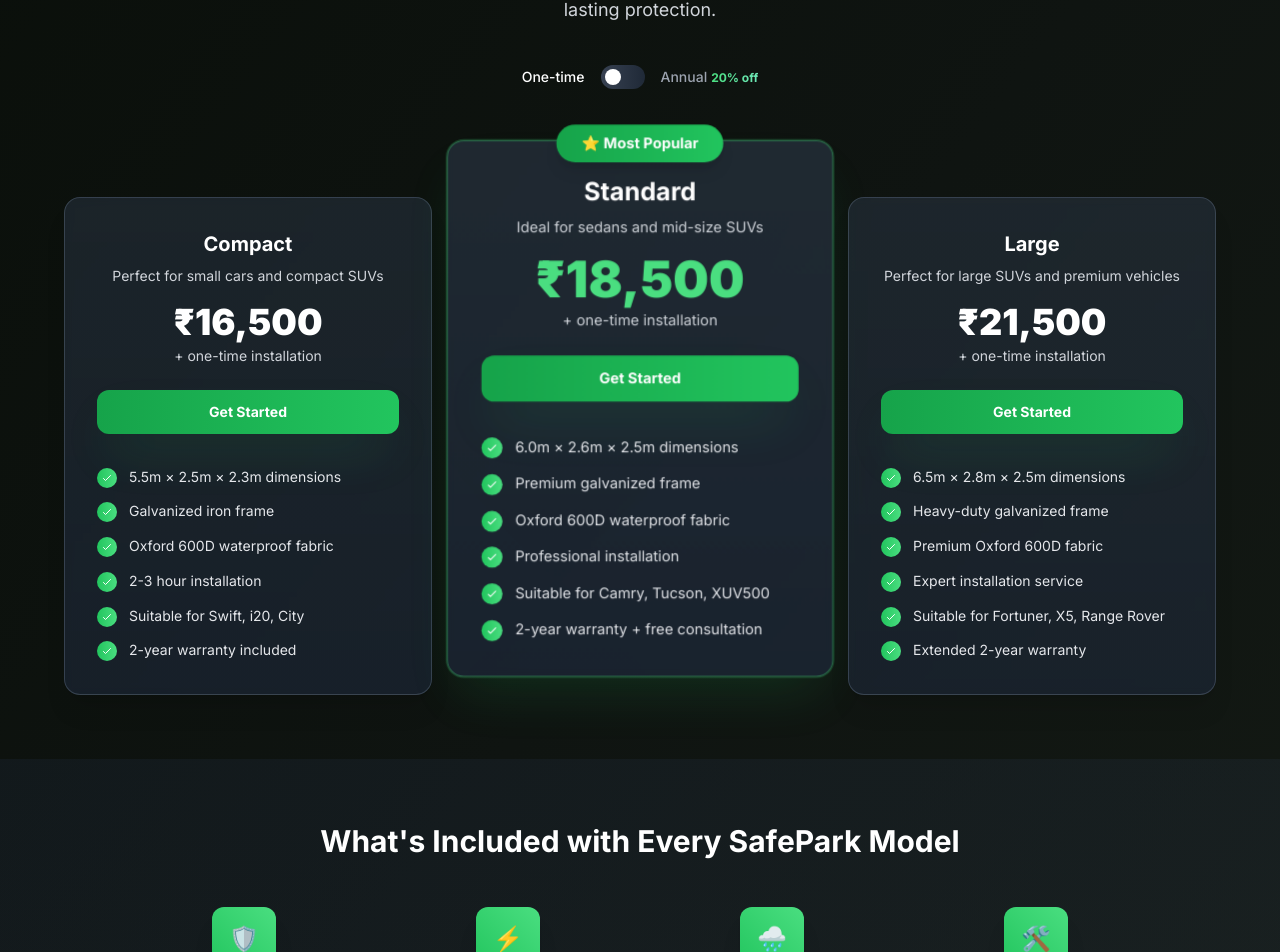
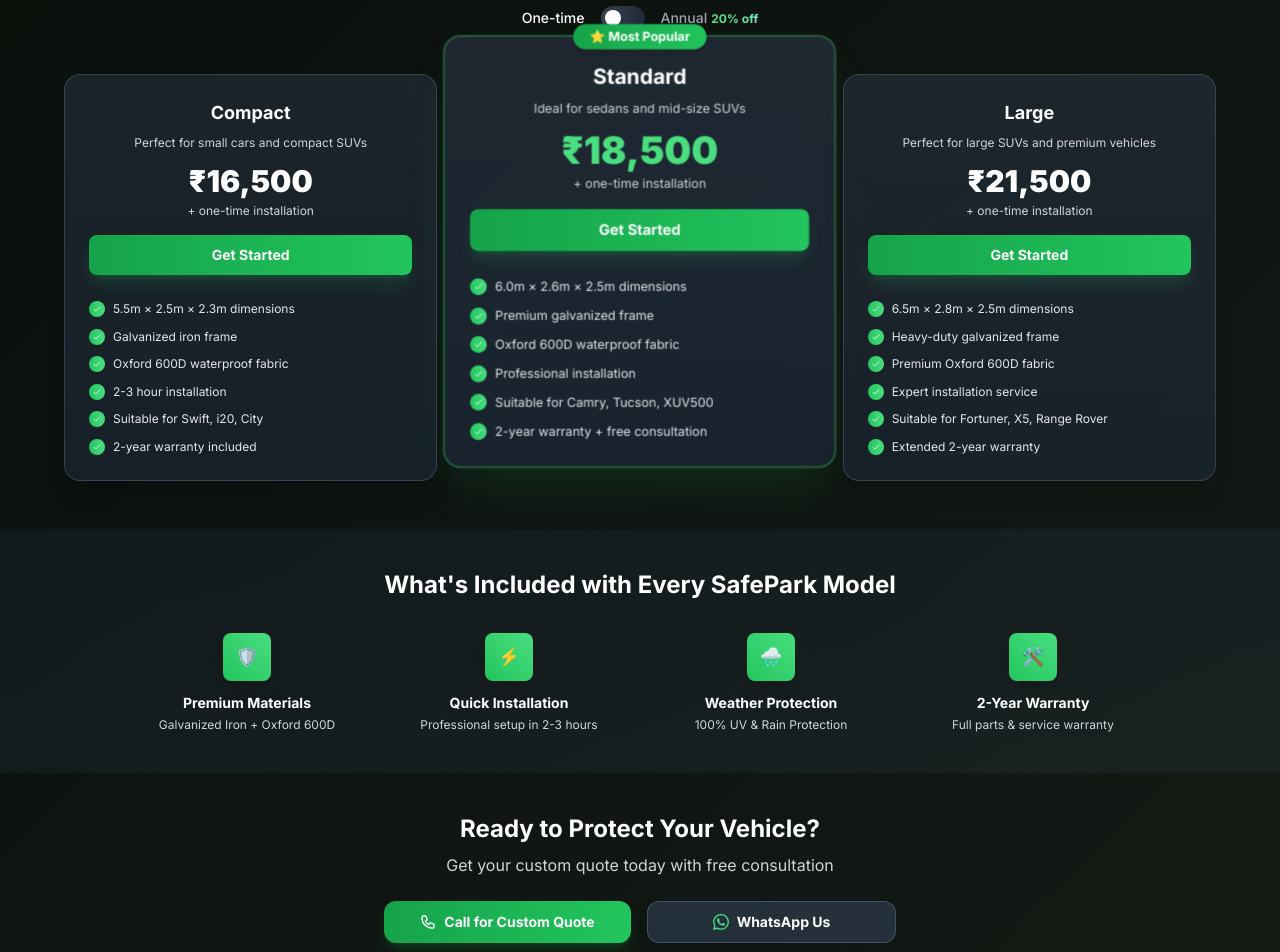
Before and after one commit to skillmates07-stack/safepark-website, a Next.js app: page /pricing in a window 1280 px wide. Shown: the part 338-1290 px from the top of the page. Built offline with nearby package versions, Linux system fonts and the light colour scheme.

Commit message:
Update page.tsx

```diff
--- a/src/app/pricing/page.tsx
+++ b/src/app/pricing/page.tsx
@@ -58,22 +58,22 @@ export default function PricingPage() {
 
   return (
     <main className="pt-[56px] bg-gradient-to-br from-[#0a0f0a] via-[#0f1411] to-[#141a14] min-h-screen">
-      {/* IMPROVED HERO SECTION */}
-      <section className="py-12 px-4 lg:px-8">
+      {/* COMPACT HERO SECTION */}
+      <section className="py-6 px-4">
         <div className="max-w-4xl mx-auto text-center">
-          <h1 className="text-4xl lg:text-5xl font-black mb-6 leading-tight tracking-tight">
+          <h1 className="text-4xl lg:text-5xl font-black mb-3 leading-tight tracking-tight max-w-3xl mx-auto">
             <span className="text-white">Find Your Perfect</span>{' '}
             <span className="bg-gradient-to-r from-green-400 to-emerald-300 bg-clip-text text-transparent">
               SafePark
             </span>{' '}
             <span className="text-white">Protection Plan</span>
           </h1>
-          <p className="text-lg text-gray-300 mb-10 max-w-2xl mx-auto leading-relaxed">
+          <p className="text-gray-300 mb-6 max-w-xl mx-auto leading-relaxed">
             Every SafePark includes a strong metal frame and weatherproof fabric for lasting protection.
           </p>
 
           {/* PRICING TOGGLE */}
-          <div className="flex items-center justify-center gap-4 mb-12">
+          <div className="flex items-center justify-center gap-4 mb-8">
             <span className={`text-sm font-medium ${!isAnnual ? 'text-white' : 'text-gray-400'}`}>
               One-time
             </span>
@@ -97,42 +97,42 @@ export default function PricingPage() {
         </div>
       </section>
 
-      {/* BALANCED PRICING CARDS */}
-      <section className="px-4 lg:px-8 pb-16">
+      {/* COMPACT PRICING CARDS */}
+      <section className="-mt-4 px-4 pb-12">
         <div className="max-w-6xl mx-auto">
-          <div className="grid grid-cols-1 md:grid-cols-3 gap-6 items-end">
+          <div className="grid grid-cols-1 md:grid-cols-3 gap-4 items-end">
             {pricingPlans.map((plan, index) => (
               <div
                 key={plan.id}
-                className={`relative backdrop-blur-sm border rounded-2xl p-8 transition-all duration-300 ${
+                className={`relative backdrop-blur-sm border rounded-2xl p-6 transition-all duration-300 ${
                   plan.popular
-                    ? 'bg-gradient-to-b from-slate-700/50 to-slate-800/70 border-green-400/40 shadow-2xl shadow-green-500/15 ring-1 ring-green-400/25 -translate-y-8 scale-105'
+                    ? 'bg-gradient-to-b from-slate-700/50 to-slate-800/70 border-green-400/40 shadow-2xl shadow-green-500/15 ring-1 ring-green-400/25 -translate-y-6 scale-105'
                     : 'bg-gradient-to-b from-slate-700/40 to-slate-800/60 border-slate-500/40 shadow-xl hover:shadow-2xl hover:scale-[1.02] hover:border-slate-400/60'
                 }`}
               >
                 {/* Popular Badge */}
                 {plan.popular && (
-                  <div className="absolute -top-4 left-1/2 transform -translate-x-1/2">
-                    <div className="bg-gradient-to-r from-green-600 to-green-500 text-white px-6 py-2 rounded-full text-sm font-bold shadow-lg">
+                  <div className="absolute -top-3 left-1/2 transform -translate-x-1/2">
+                    <div className="bg-gradient-to-r from-green-600 to-green-500 text-white px-4 py-1 rounded-full text-xs font-bold shadow-lg">
                       ⭐ Most Popular
                     </div>
                   </div>
                 )}
 
                 {/* Plan Header */}
-                <div className="text-center mb-8">
-                  <h3 className={`font-bold text-white mb-2 ${plan.popular ? 'text-2xl' : 'text-xl'}`}>{plan.name}</h3>
-                  <p className="text-sm text-gray-300 mb-4">{plan.subtitle}</p>
+                <div className="text-center mb-6">
+                  <h3 className={`font-bold text-white mb-2 ${plan.popular ? 'text-xl' : 'text-lg'}`}>{plan.name}</h3>
+                  <p className="text-xs text-gray-300 mb-3">{plan.subtitle}</p>
 
                   {/* Price */}
-                  <div className="mb-6">
-                    <div className={`font-black mb-1 ${plan.popular ? 'text-5xl text-green-400' : 'text-4xl text-white'}`}>
+                  <div className="mb-4">
+                    <div className={`font-black mb-1 ${plan.popular ? 'text-4xl text-green-400' : 'text-3xl text-white'}`}>
                       {isAnnual
                         ? `₹${(parseInt(plan.monthlyPrice.replace('₹', '').replace(',', '')) * 0.8).toLocaleString()}`
                         : plan.monthlyPrice
                       }
                     </div>
-                    <p className="text-sm text-gray-300">
+                    <p className="text-xs text-gray-300">
                       + {isAnnual ? 'annual' : 'one-time'} installation
                     </p>
                   </div>
@@ -140,22 +140,22 @@ export default function PricingPage() {
                   {/* CTA BUTTON */}
                   <a
                     href="tel:+919600840058"
-                    className="w-full block py-3 px-6 bg-gradient-to-r from-green-600 to-green-500 hover:from-green-500 hover:to-green-400 shadow-2xl shadow-green-500/20 text-white font-bold text-sm rounded-xl transition-all duration-300 hover:scale-105 text-center"
+                    className="w-full block py-2.5 px-4 bg-gradient-to-r from-green-600 to-green-500 hover:from-green-500 hover:to-green-400 shadow-lg shadow-green-500/20 text-white font-bold text-sm rounded-lg transition-all duration-300 hover:scale-105 text-center"
                   >
                     Get Started
                   </a>
                 </div>
 
                 {/* Features List */}
-                <ul className="space-y-3">
+                <ul className="space-y-2">
                   {plan.features.map((feature, idx) => (
-                    <li key={idx} className="flex items-start gap-3">
-                      <div className="w-5 h-5 rounded-full bg-gradient-to-r from-green-500 to-green-400 flex items-center justify-center flex-shrink-0 mt-0.5">
-                        <svg className="w-3 h-3 text-white" fill="none" stroke="currentColor" viewBox="0 0 24 24">
+                    <li key={idx} className="flex items-start gap-2">
+                      <div className="w-4 h-4 rounded-full bg-gradient-to-r from-green-500 to-green-400 flex items-center justify-center flex-shrink-0 mt-0.5">
+                        <svg className="w-2.5 h-2.5 text-white" fill="none" stroke="currentColor" viewBox="0 0 24 24">
                           <path strokeLinecap="round" strokeLinejoin="round" strokeWidth="2" d="M5 13l4 4L19 7" />
                         </svg>
                       </div>
-                      <span className="text-sm text-gray-200 leading-relaxed">{feature}</span>
+                      <span className="text-xs text-gray-200 leading-relaxed">{feature}</span>
                     </li>
                   ))}
                 </ul>
@@ -165,11 +165,11 @@ export default function PricingPage() {
         </div>
       </section>
 
-      {/* VISIBLE FEATURES SECTION */}
-      <section className="px-4 lg:px-8 py-16 bg-gradient-to-br from-slate-800/30 to-slate-700/20">
+      {/* COMPACT FEATURES SECTION */}
+      <section className="px-4 py-10 bg-gradient-to-br from-slate-800/30 to-slate-700/20">
         <div className="max-w-5xl mx-auto text-center">
-          <h2 className="text-3xl font-bold text-white mb-12">What's Included with Every SafePark Model</h2>
-          <div className="grid grid-cols-2 md:grid-cols-4 gap-8">
+          <h2 className="text-2xl font-bold text-white mb-8">What's Included with Every SafePark Model</h2>
+          <div className="grid grid-cols-2 md:grid-cols-4 gap-6">
             {[
               { icon: "🛡️", title: "Premium Materials", desc: "Galvanized Iron + Oxford 600D" },
               { icon: "⚡", title: "Quick Installation", desc: "Professional setup in 2-3 hours" },
@@ -177,31 +177,31 @@ export default function PricingPage() {
               { icon: "🛠️", title: "2-Year Warranty", desc: "Full parts & service warranty" }
             ].map((feature, idx) => (
               <div key={idx} className="text-center">
-                <div className="w-16 h-16 bg-gradient-to-tr from-green-500 to-green-400 rounded-xl flex items-center justify-center mb-4 mx-auto shadow-xl">
-                  <span className="text-2xl">{feature.icon}</span>
+                <div className="w-12 h-12 bg-gradient-to-tr from-green-500 to-green-400 rounded-lg flex items-center justify-center mb-3 mx-auto shadow-lg">
+                  <span className="text-lg">{feature.icon}</span>
                 </div>
-                <h3 className="text-white font-bold text-lg mb-2">{feature.title}</h3>
-                <p className="text-gray-300 text-sm">{feature.desc}</p>
+                <h3 className="text-white font-bold text-sm mb-1">{feature.title}</h3>
+                <p className="text-gray-300 text-xs">{feature.desc}</p>
               </div>
             ))}
           </div>
         </div>
       </section>
 
-      {/* CTA SECTION */}
-      <section className="px-4 lg:px-8 py-16">
-        <div className="max-w-4xl mx-auto text-center">
-          <h2 className="text-3xl font-bold text-white mb-4">Ready to Protect Your Vehicle?</h2>
-          <p className="text-gray-300 text-lg mb-10">Get your custom quote today with free consultation</p>
+      {/* COMPACT CTA SECTION */}
+      <section className="px-4 py-10">
+        <div className="max-w-3xl mx-auto text-center">
+          <h2 className="text-2xl font-bold text-white mb-2">Ready to Protect Your Vehicle?</h2>
+          <p className="text-gray-300 mb-6">Get your custom quote today with free consultation</p>
 
-          <div className="flex flex-col sm:flex-row gap-6 justify-center items-center max-w-2xl mx-auto">
+          <div className="flex flex-col sm:flex-row gap-4 justify-center max-w-lg mx-auto">
             <a
               href="tel:+919600840058"
-              className="group flex items-center justify-center gap-3 w-full sm:flex-1 bg-gradient-to-r from-green-600 to-green-500 hover:from-green-500 hover:to-green-400 text-white px-8 py-4 rounded-2xl font-bold text-lg transition-all duration-300 shadow-2xl shadow-green-600/20 hover:shadow-green-500/30 hover:scale-[1.02] min-h-[60px]"
+              className="group flex items-center justify-center gap-2 flex-1 bg-gradient-to-r from-green-600 to-green-500 hover:from-green-500 hover:to-green-400 text-white px-6 py-3 rounded-xl font-bold text-sm transition-all duration-300 shadow-lg shadow-green-600/20 hover:shadow-green-500/30 hover:scale-[1.02]"
             >
-              <div className="flex items-center justify-center w-6 h-6">
+              <div className="flex items-center justify-center w-4 h-4">
                 <svg
-                  className="w-5 h-5 text-white group-hover:scale-110 transition-transform duration-200"
+                  className="w-4 h-4 text-white group-hover:scale-110 transition-transform duration-200"
                   fill="none"
                   stroke="currentColor"
                   viewBox="0 0 24 24"
@@ -219,11 +219,11 @@ export default function PricingPage() {
 
             <a
               href="https://wa.me/919600840058"
-              className="group flex items-center justify-center gap-3 w-full sm:flex-1 bg-slate-700/60 backdrop-blur-sm border border-slate-500/50 hover:border-slate-400/70 text-white hover:text-white px-8 py-4 rounded-2xl font-bold text-lg transition-all duration-300 shadow-xl hover:shadow-2xl hover:scale-[1.02] hover:bg-slate-600/70 min-h-[60px]"
+              className="group flex items-center justify-center gap-2 flex-1 bg-slate-700/60 backdrop-blur-sm border border-slate-500/50 hover:border-slate-400/70 text-white px-6 py-3 rounded-xl font-bold text-sm transition-all duration-300 shadow-lg hover:shadow-xl hover:scale-[1.02] hover:bg-slate-600/70"
             >
-              <div className="flex items-center justify-center w-6 h-6">
+              <div className="flex items-center justify-center w-4 h-4">
                 <svg
-                  className="w-5 h-5 text-green-400 group-hover:scale-110 transition-transform duration-200"
+                  className="w-4 h-4 text-green-400 group-hover:scale-110 transition-transform duration-200"
                   fill="currentColor"
                   viewBox="0 0 24 24"
                 >
```
